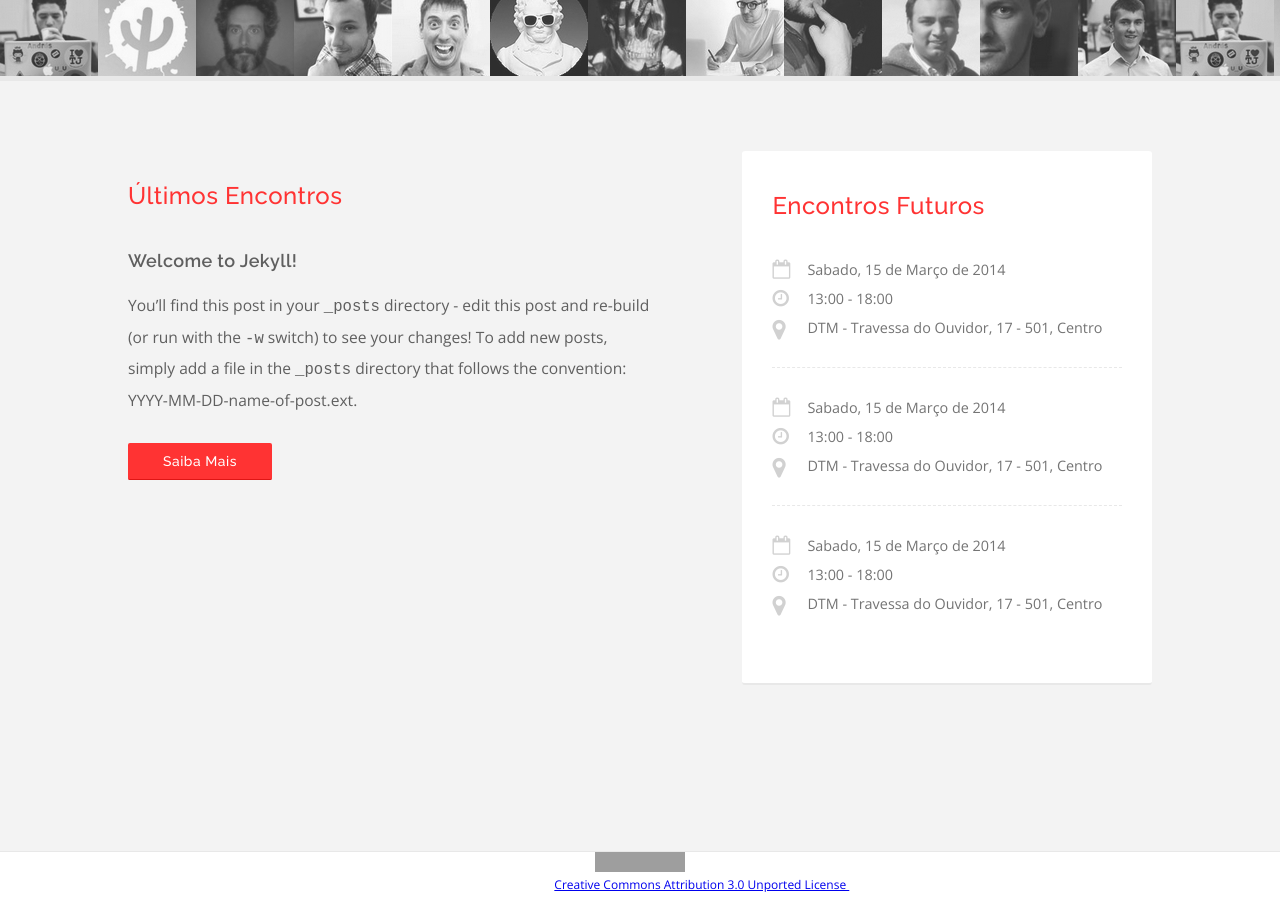
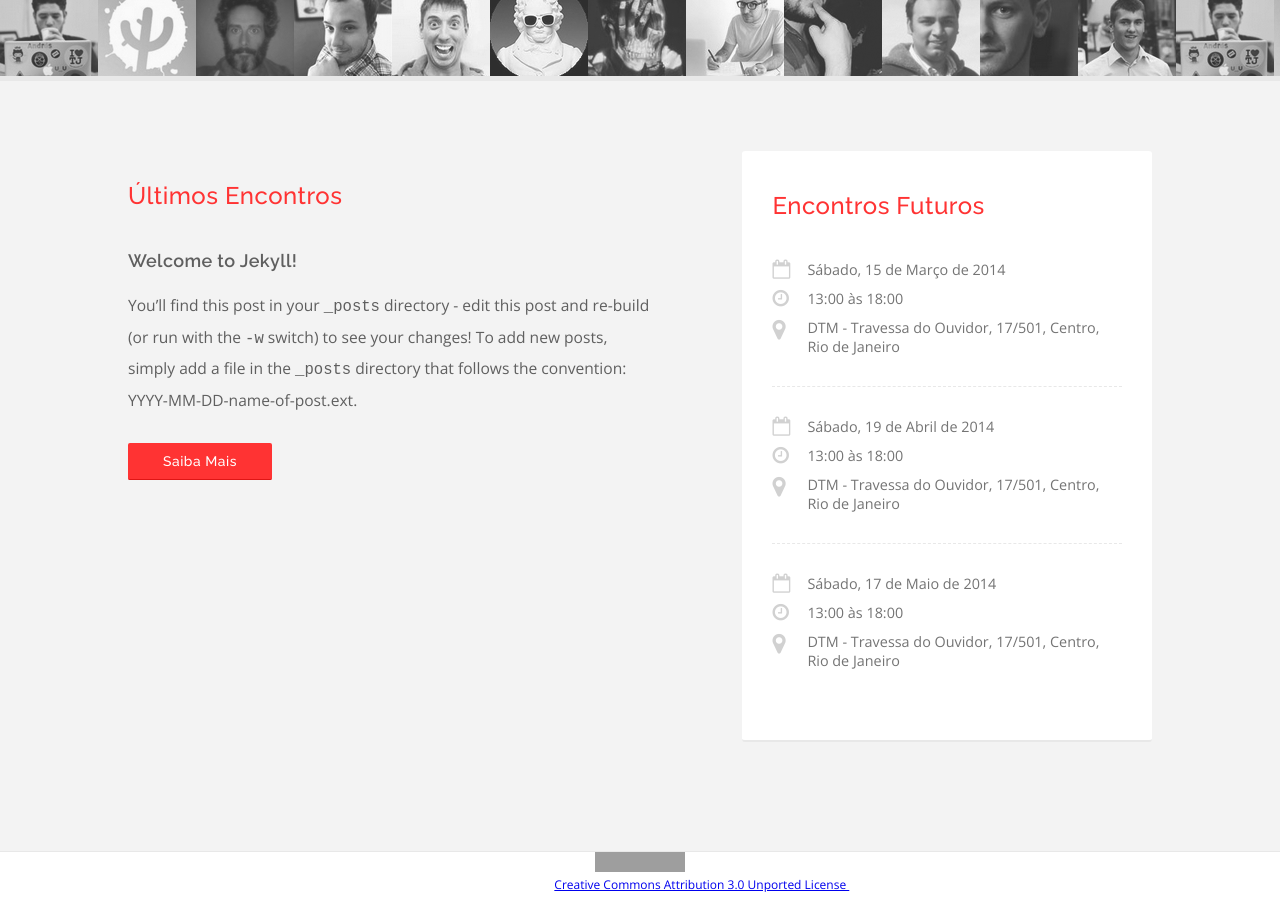
Before and after one commit to rubyonrio/rubyonrio.github.com, a Jekyll site: the page built from index.html, in a window 1280 px wide and 900 px high, scrolled down 1119 px. Built offline with Jekyll 4.4.1, drawn with Linux system fonts in a browser that asks for light colours; nearby versions of some CDN libraries; some web fonts are replaced; some of the changed text lies outside the part shown; grey boxes are pictures that could not be loaded.

Commit message:
Making future events dynamic list.

```diff
--- a/index.html
+++ b/index.html
@@ -2,48 +2,27 @@
 layout: default
 title: Ruby on Rio
 
-address: DTM - Travessa do Ouvidor, 17 - 501, Centro, Rio de Janeiro
-events:
-  -
-    day: 15
-    month: Fevereiro
-    status: "next"
-  -
-    day: 15
-    month: Março
-    status: "future"
-  -
-    day: 19
-    month: Abril
-    status: "future"
-  -
-    day: 17
-    month: Maio
-    status: "future"
-  -
-    day: 21
-    month: Junho
-    status: "future"
-  -
-    day: 19
-    month: Julho
-    status: "future"
-  -
-    day: 20
-    month: Setembro
-    status: "future"
-  -
-    day: 18
-    month: Outubro
-    status: "future"
-  -
-    day: 20
-    month: Dezembro
-    status: "future"
 event_address: DTM - Travessa do Ouvidor, 17/501, Centro, Rio de Janeiro
 event_hours: 13:00 às 18:00
 next_event:
-  day: Sabado, 15 de Fevereiro de 2014
+  day: Sábado, 15 de Fevereiro de 2014
+futute_events:
+  -
+    day: "Sábado, 15 de Março de 2014"
+  -
+    day: "Sábado, 19 de Abril de 2014"
+  -
+    day: Sábado, 17 de Maio de 2014
+  -
+    day: Sábado, 21 de Junho de 2014
+  -
+    day: Sábado, 19 de Julho de 2014
+  -
+    day: Sábado, 20 de Setembro de 2014
+  -
+    day: Sábado, 18 de Outubro de 2014
+  -
+    day: Sábado, 20 de dezembro de 2014
 ---
 
 <div class="wrap">
@@ -57,7 +36,7 @@ next_event:
         <i class="fa fa-calendar-o"></i>
         <p>{{ page.next_event.day }}</p>
         <i class="fa fa-clock-o"></i>
-        <p> 13:00 - 18:00<p>
+        <p>{{ page.event_hours }}<p>
         <i class="fa fa-map-marker"></i>
         <p>{{ page.event_address }}</p>
       </div>
@@ -110,30 +89,16 @@ next_event:
     <aside class="next-meetings">
       <h3>Encontros Futuros</h3>
       <ul>
+        {% for event in page.futute_events limit:3 %}
         <li>
           <i class="fa fa-calendar-o"></i>
-          <p>Sabado, 15 de Março de 2014</p>
+          <p>{{ event.day }}</p>
           <i class="fa fa-clock-o"></i>
-          <p> 13:00 - 18:00<p>
+          <p>{{ page.event_hours }}<p>
           <i class="fa fa-map-marker"></i>
-          <p>DTM - Travessa do Ouvidor, 17 - 501, Centro</p>
+          <p>{{ page.event_address }}</p>
         </li>
-        <li>
-          <i class="fa fa-calendar-o"></i>
-          <p>Sabado, 15 de Março de 2014</p>
-          <i class="fa fa-clock-o"></i>
-          <p> 13:00 - 18:00<p>
-          <i class="fa fa-map-marker"></i>
-          <p>DTM - Travessa do Ouvidor, 17 - 501, Centro</p>
-        </li>
-        <li>
-          <i class="fa fa-calendar-o"></i>
-          <p>Sabado, 15 de Março de 2014</p>
-          <i class="fa fa-clock-o"></i>
-          <p> 13:00 - 18:00<p>
-          <i class="fa fa-map-marker"></i>
-          <p>DTM - Travessa do Ouvidor, 17 - 501, Centro</p>
-        </li>
+        {% endfor %}
       </ul>
     </aside>
   </section>
```
